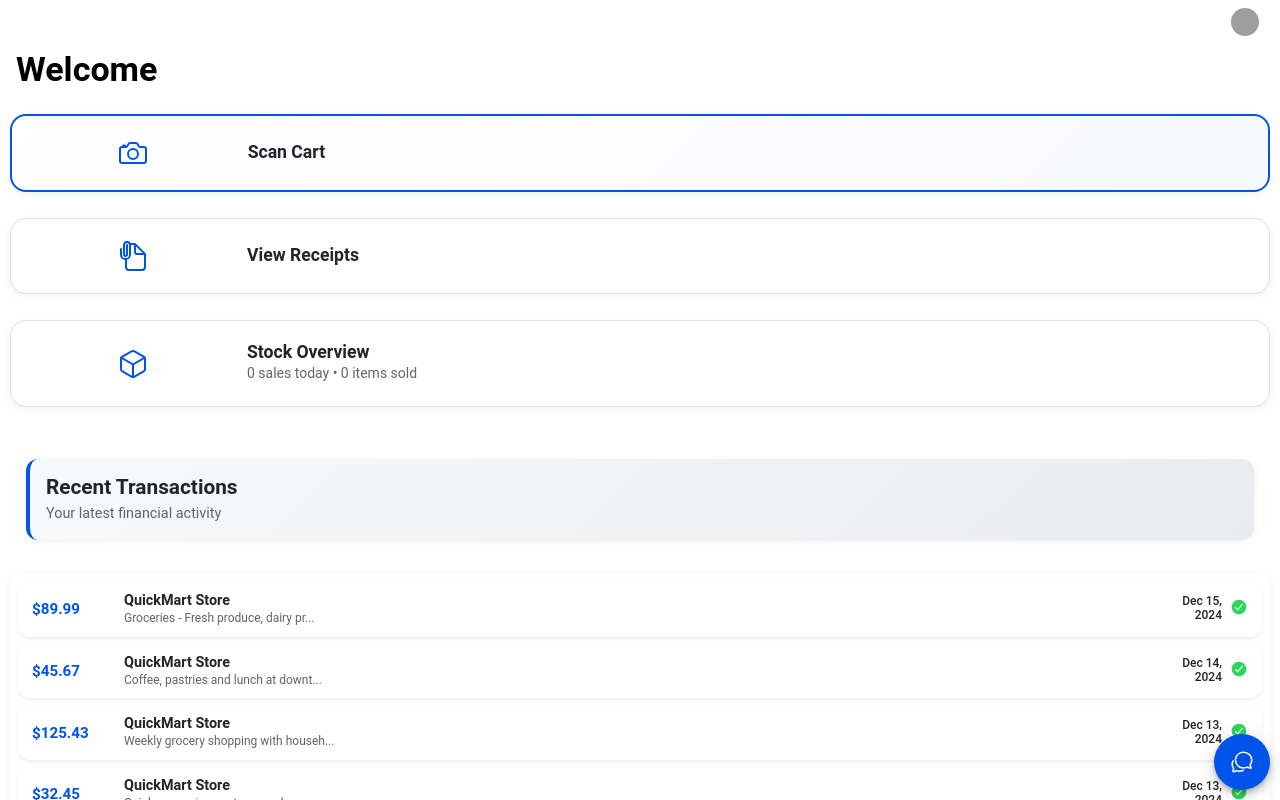
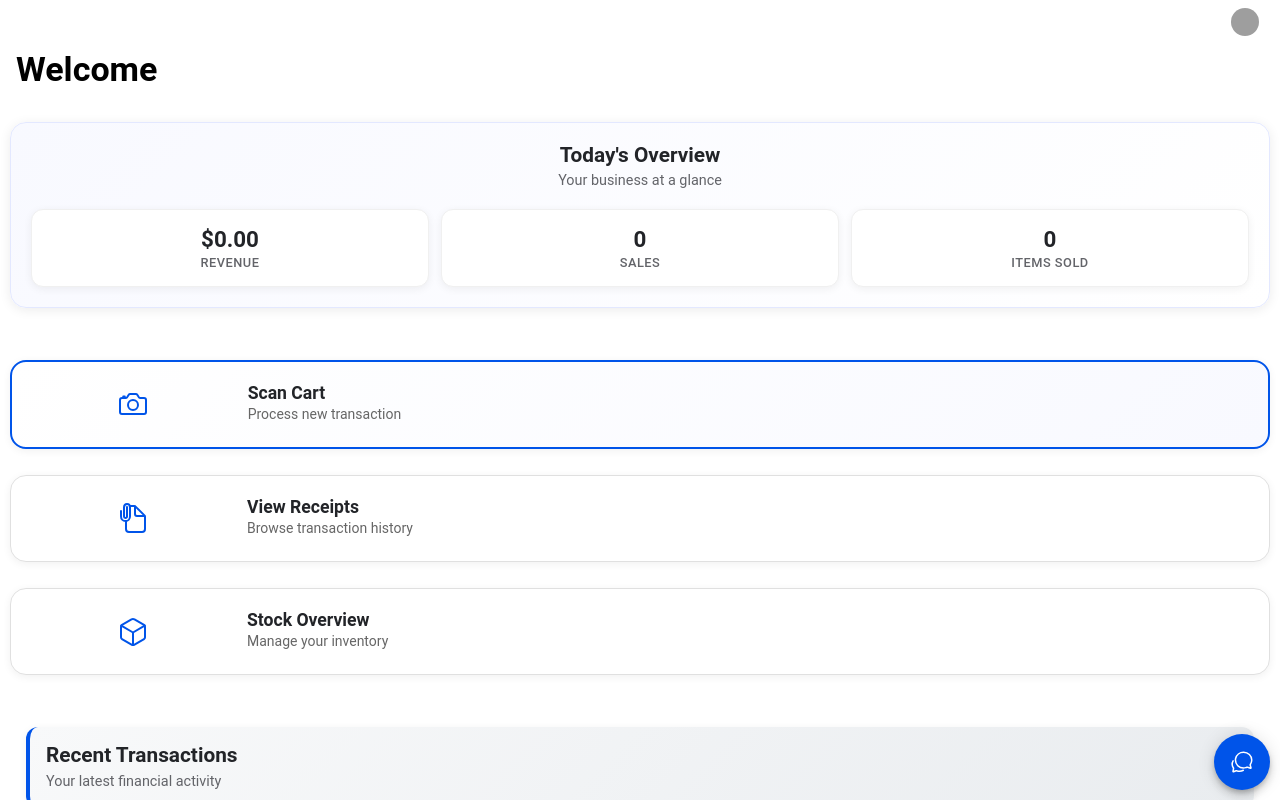
Before and after one commit to WalterBanda123/accounts-agents, a React (Vite) app: page /home in a window 1280 px wide. Built offline with nearby package versions, Linux system fonts and the light colour scheme; no server answers; sample sign-in values are in the browser's storage; grey boxes are pictures that could not be loaded.

Commit message:
feat: Enhance Home component with today's summary section and action subtitles; improve layout and interactivity for recent transactions

```diff
--- a/src/pages/Home.css
+++ b/src/pages/Home.css
@@ -48,6 +48,81 @@
 
 .container:hover ion-icon {
   transform: scale(1.1);
+}
+
+/* Action Subtitles */
+.action-subtitle {
+  margin: 2px 0 0 0;
+  font-size: 0.85rem;
+  color: var(--ion-color-medium);
+  font-weight: 400;
+}
+
+/* Today's Summary Section */
+.today-summary {
+  background: linear-gradient(135deg, #f8f9ff 0%, #ffffff 100%);
+  border: 1px solid #e3e8ff;
+  border-radius: 16px;
+  padding: 20px;
+  margin: 16px 0 24px 0;
+  box-shadow: 0 2px 12px rgba(0, 0, 0, 0.08);
+}
+
+.summary-header {
+  text-align: center;
+  margin-bottom: 20px;
+}
+
+.summary-header h3 {
+  margin: 0 0 4px 0;
+  font-size: 1.3rem;
+  font-weight: 600;
+  color: var(--ion-color-dark);
+}
+
+.summary-header p {
+  margin: 0;
+  font-size: 0.9rem;
+  color: var(--ion-color-medium);
+}
+
+.summary-metrics {
+  display: flex;
+  justify-content: space-around;
+  align-items: center;
+  gap: 12px;
+}
+
+.metric-card {
+  flex: 1;
+  text-align: center;
+  background: white;
+  padding: 16px 12px;
+  border-radius: 12px;
+  box-shadow: 0 2px 8px rgba(0, 0, 0, 0.06);
+  border: 1px solid #f0f0f0;
+  transition: all 0.2s ease;
+}
+
+.metric-card:hover {
+  transform: translateY(-2px);
+  box-shadow: 0 4px 16px rgba(0, 0, 0, 0.1);
+}
+
+.metric-value {
+  font-size: 1.5rem;
+  font-weight: 700;
+  color: var(--ion-color-primary);
+  margin-bottom: 4px;
+  line-height: 1.2;
+}
+
+.metric-label {
+  font-size: 0.8rem;
+  color: var(--ion-color-medium);
+  font-weight: 500;
+  text-transform: uppercase;
+  letter-spacing: 0.5px;
 }
 
 .container ion-col[size="10"] h2 {
@@ -104,6 +179,20 @@
   margin-top: 8px;
 }
 
+/* Clickable Transaction Wrapper */
+.clickable-transaction {
+  cursor: pointer;
+  transition: all 0.2s ease;
+  border-radius: 8px;
+  margin: 2px 0;
+}
+
+.clickable-transaction:hover {
+  background-color: #f8f9fa;
+  transform: translateX(4px);
+  box-shadow: 0 2px 8px rgba(0, 0, 0, 0.1);
+}
+
 /* Section Headers */
 .section-header {
   margin: 24px 16px 16px 16px;
@@ -139,6 +228,35 @@
     font-size: 1rem;
   }
 
+  .action-subtitle {
+    font-size: 0.8rem;
+  }
+
+  .today-summary {
+    margin: 12px 0 20px 0;
+    padding: 16px;
+  }
+
+  .summary-header h3 {
+    font-size: 1.2rem;
+  }
+
+  .summary-metrics {
+    gap: 8px;
+  }
+
+  .metric-card {
+    padding: 12px 8px;
+  }
+
+  .metric-value {
+    font-size: 1.3rem;
+  }
+
+  .metric-label {
+    font-size: 0.75rem;
+  }
+
   .section-header {
     margin: 20px 12px 12px 12px;
     padding: 12px;
@@ -153,19 +271,11 @@
     padding: 6px;
   }
 
-  /* Mobile Sales Summary */
-  .sales-summary-minimal {
-    margin: 12px 0;
-    padding: 12px;
+  .clickable-transaction:hover {
+    transform: translateX(2px);
   }
 
-  .metric-value {
-    font-size: 1.2rem;
-  }
-
-  .metric-label {
-    font-size: 0.75rem;
-  }
+  /* Mobile Sales Summary - removed as no longer used */
 }
 
 /* Sales info text under stock overview */
--- a/src/pages/Home.tsx
+++ b/src/pages/Home.tsx
@@ -28,11 +28,7 @@ import "../components/RecentTransactionCard.css";
 import { ALL_TRANSACTIONS } from "../mock/transactions";
 import React, { useState } from "react";
 import { useHistory } from "react-router-dom";
-import {
-  Camera,
-  CameraResultType,
-  CameraSource,
-} from "@capacitor/camera";
+import { Camera, CameraResultType, CameraSource } from "@capacitor/camera";
 import ReceiptModal from "../components/ReceiptModal";
 import ProfilePopover from "../components/ProfilePopover";
 import ToastComponent from "../components/ToastComponent";
@@ -42,7 +38,9 @@ const Home: React.FC = () => {
   const [showReceiptModal, setShowReceiptModal] = useState<boolean>(false);
   const [capturedImage, setCapturedImage] = useState<string>("");
   const [showProfilePopover, setShowProfilePopover] = useState<boolean>(false);
-  const [profilePopoverEvent, setProfilePopoverEvent] = useState<Event | undefined>(undefined);
+  const [profilePopoverEvent, setProfilePopoverEvent] = useState<
+    Event | undefined
+  >(undefined);
   const history = useHistory();
 
   const takePhoto = async () => {
@@ -59,11 +57,9 @@ const Home: React.FC = () => {
       }
     } catch (error: unknown) {
       console.error(error);
-      setToastError('Failed to take photo');
+      setToastError("Failed to take photo");
     }
   };
-
-
 
   // Calculate today's sales metrics
   const todaysTransactions = ALL_TRANSACTIONS.filter((transaction) => {
@@ -113,7 +109,6 @@ const Home: React.FC = () => {
 
   return (
     <React.Fragment>
-
       <IonPage>
         <IonHeader mode="ios">
           <IonToolbar>
@@ -140,6 +135,37 @@ const Home: React.FC = () => {
           <IonGrid>
             <IonRow>
               <IonCol>
+                <div className="today-summary">
+                  <div className="summary-header">
+                    <h3>Today's Overview</h3>
+                    <p>Your business at a glance</p>
+                  </div>
+                  <div className="summary-metrics">
+                    <div className="metric-card">
+                      <div className="metric-value">
+                        ${todaysRevenue.toFixed(2)}
+                      </div>
+                      <div className="metric-label">Revenue</div>
+                    </div>
+                    <div className="metric-card">
+                      <div className="metric-value">
+                        {todaysTransactions.length}
+                      </div>
+                      <div className="metric-label">Sales</div>
+                    </div>
+                    <div className="metric-card">
+                      <div className="metric-value">{itemsSoldToday}</div>
+                      <div className="metric-label">Items Sold</div>
+                    </div>
+                  </div>
+                </div>
+              </IonCol>
+            </IonRow>
+          </IonGrid>
+
+          <IonGrid>
+            <IonRow>
+              <IonCol>
                 <div
                   className="container scan-cart-highlighted"
                   onClick={takePhoto}
@@ -150,6 +176,7 @@ const Home: React.FC = () => {
                   <IonCol size="10">
                     <IonLabel>
                       <h2>Scan Cart</h2>
+                      <p className="action-subtitle">Process new transaction</p>
                     </IonLabel>
                   </IonCol>
                 </div>
@@ -164,6 +191,9 @@ const Home: React.FC = () => {
                   <IonCol size="10">
                     <IonLabel>
                       <h2>View Receipts</h2>
+                      <p className="action-subtitle">
+                        Browse transaction history
+                      </p>
                     </IonLabel>
                   </IonCol>
                 </div>
@@ -178,10 +208,7 @@ const Home: React.FC = () => {
                   <IonCol size="10">
                     <IonLabel>
                       <h2>Stock Overview</h2>
-                      <p className="sales-info">
-                        {todaysTransactions.length} sales today •{" "}
-                        {itemsSoldToday} items sold
-                      </p>
+                      <p className="action-subtitle">Manage your inventory</p>
                     </IonLabel>
                   </IonCol>
                 </div>
@@ -203,11 +230,16 @@ const Home: React.FC = () => {
               <IonCol>
                 <div className="recent-transactions-container">
                   {recentTransactions.map((transaction) => (
-                    <RecentTransactionCard
+                    <div
                       key={transaction.id}
-                      transaction={transaction}
-                      compact={true}
-                    />
+                      className="clickable-transaction"
+                      onClick={() => history.push(`/receipt/${transaction.id}`)}
+                    >
+                      <RecentTransactionCard
+                        transaction={transaction}
+                        compact={true}
+                      />
+                    </div>
                   ))}
                 </div>
               </IonCol>
```
